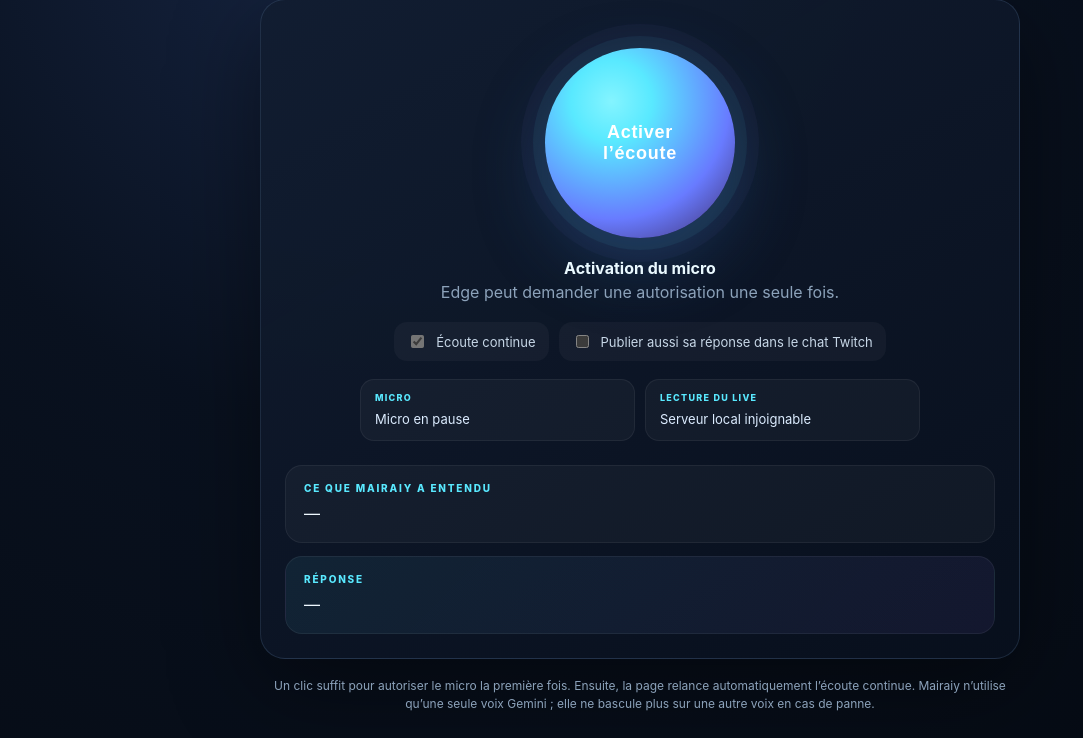
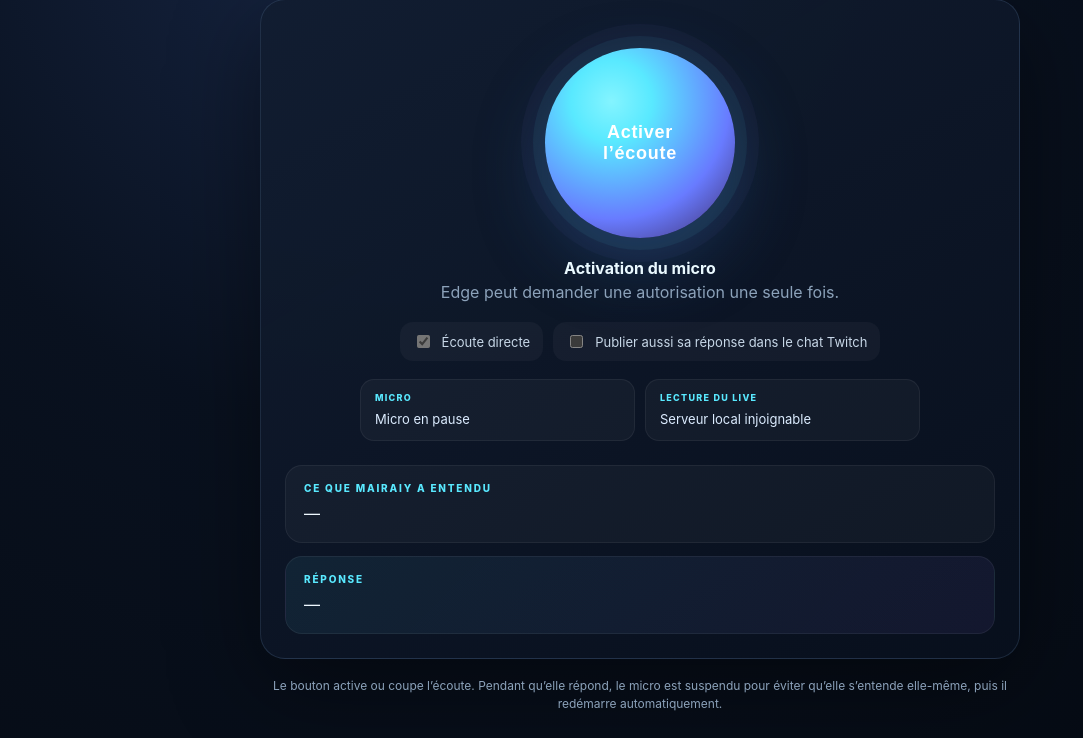
Before and after one commit to XDSawyerLoL/Auralive, a Python web app: template app/web/templates/voice_control.html in a window 1280 px wide. Shown: the part 119-857 px from the top of the page, without its empty margins (0-1083 px from the left). Run offline with Jinja, Linux system fonts and the light colour scheme; the template is opened without the code that fills it, so the values that code supplies are empty.

Commit message:
Update voice panel for direct speech without calling Mairaiy

```diff
--- a/app/web/templates/voice_control.html
+++ b/app/web/templates/voice_control.html
@@ -25,9 +25,9 @@
     <section class="card">
       <div class="mic-zone">
         <button id="mic-button" class="mic" type="button" aria-label="Activer l'écoute continue">Activer<br>l'écoute</button>
-        <div id="mic-hint" class="hint"><b>Dis « Mairaiy » puis ta phrase</b>Edge reconnaît directement ta voix. Il n’y a plus de push-to-talk ni de calibration manuelle.</div>
+        <div id="mic-hint" class="hint"><b>Parle-lui normalement</b>Tu n’as plus besoin de dire « Mairaiy ». Chaque phrase reconnue lui est adressée directement.</div>
         <div class="options">
-          <label class="toggle"><input id="hands-free" type="checkbox" checked disabled> Écoute continue</label>
+          <label class="toggle"><input id="hands-free" type="checkbox" checked disabled> Écoute directe</label>
           <label class="toggle"><input id="send-chat" type="checkbox"> Publier aussi sa réponse dans le chat Twitch</label>
         </div>
         <div class="runtime">
@@ -40,8 +40,8 @@
         <div class="bubble answer"><small>RÉPONSE</small><p id="answer">—</p></div>
       </div>
     </section>
-    <div class="footer">Un clic suffit pour autoriser le micro la première fois. Ensuite, la page relance automatiquement l’écoute continue. Mairaiy n’utilise qu’une seule voix Gemini ; elle ne bascule plus sur une autre voix en cas de panne.</div>
+    <div class="footer">Le bouton active ou coupe l’écoute. Pendant qu’elle répond, le micro est suspendu pour éviter qu’elle s’entende elle-même, puis il redémarre automatiquement.</div>
   </main>
-  <script src="/static/avatar/voice-control.js?v=2.4.0"></script>
+  <script src="/static/avatar/voice-control.js?v=2.4.2"></script>
 </body>
 </html>
```
